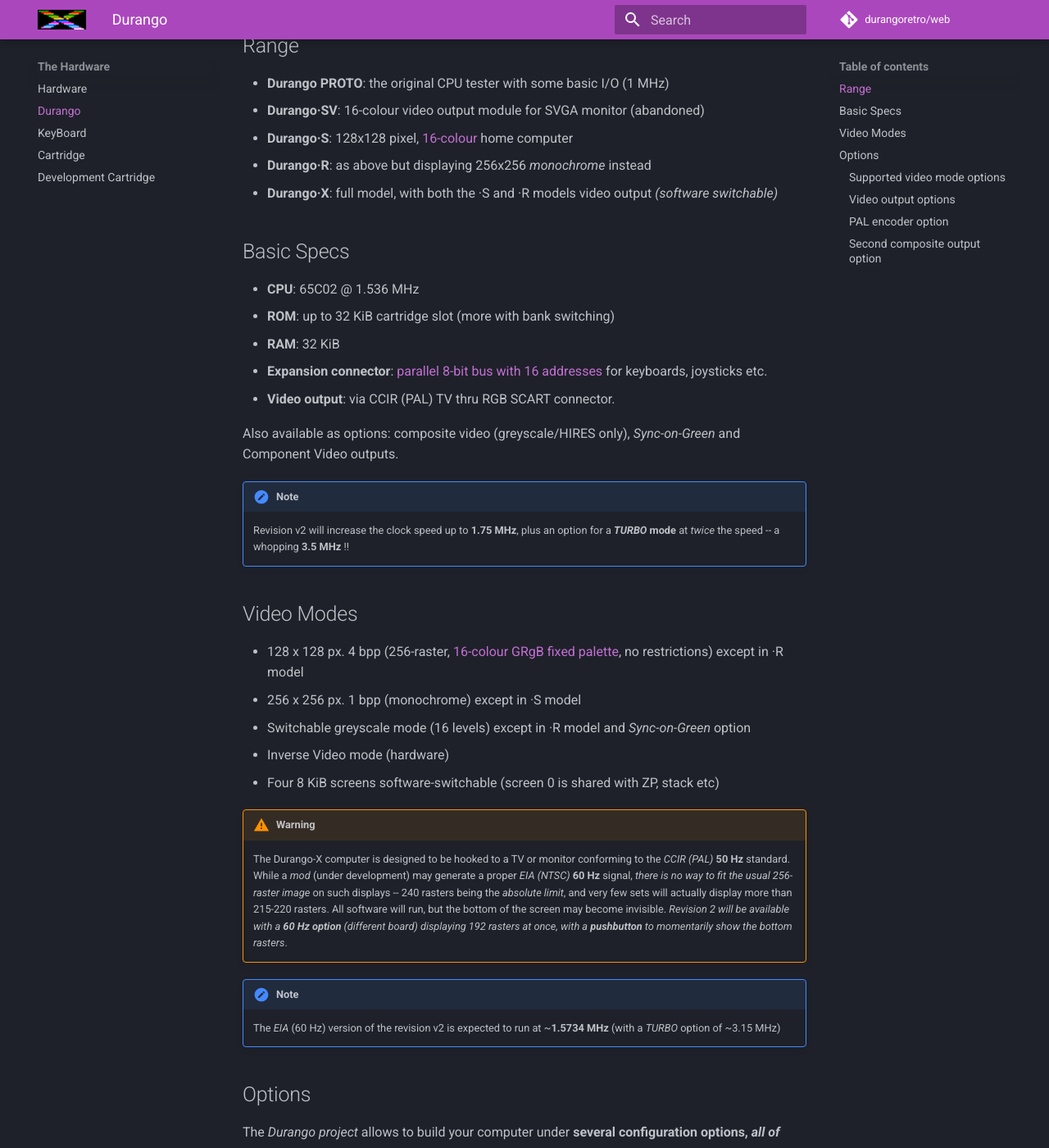
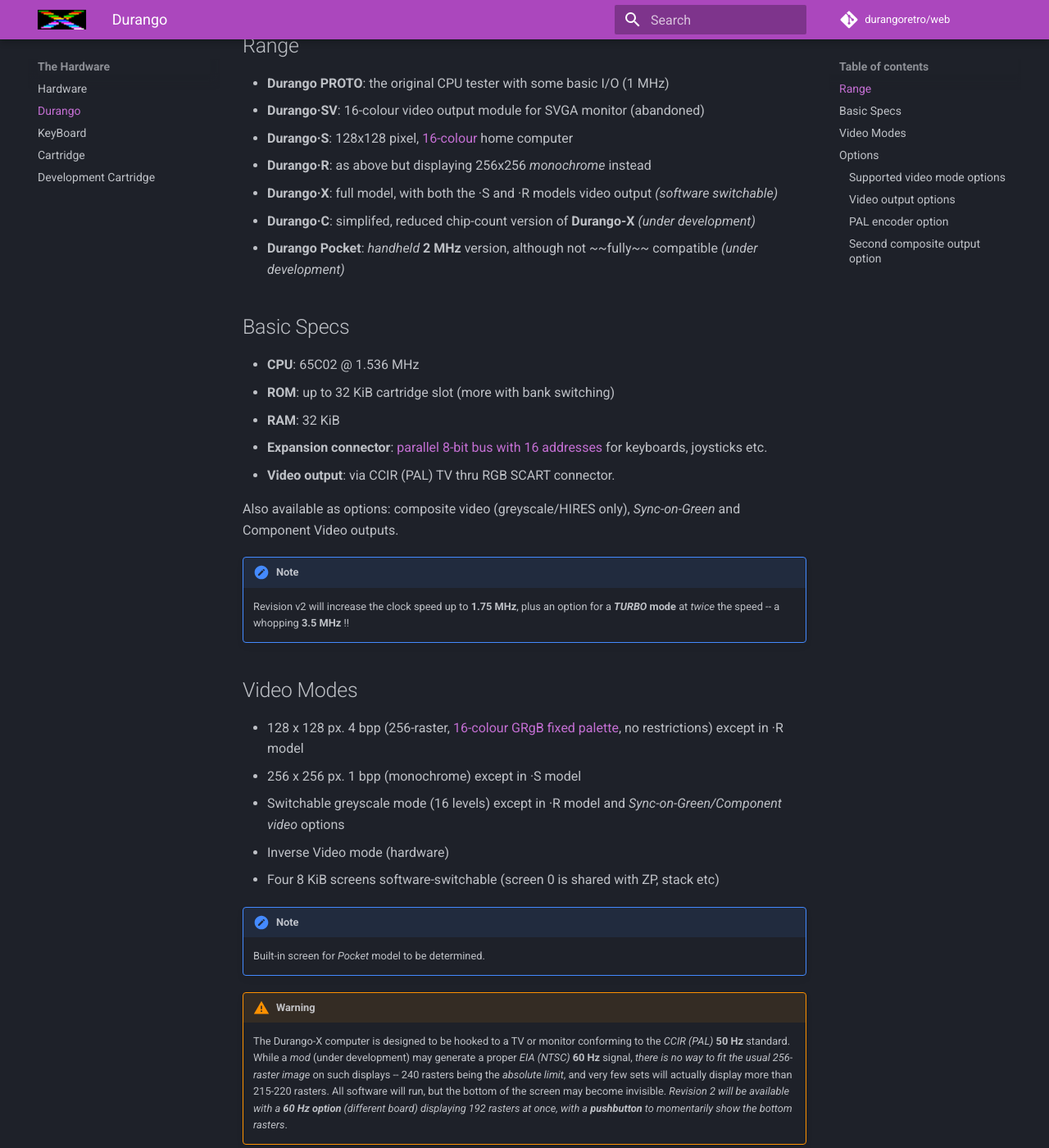
Before and after one commit to durangoretro/web, an MkDocs documentation site: the page built from docs/hardware/durango.md, in a window 1280 px wide and 1400 px high, scrolled down 687 px. Shown: the whole window at 82% size. Built offline with MkDocs 1.6.1 and Material for MkDocs 9.7.7, drawn with Linux system fonts in a browser that asks for light colours; comment, search, counter and statistics services are not loaded; some of the changed text lies outside the part shown.

Commit message:
introduce Pocket and C models

```diff
--- a/docs/hardware/durango.md
+++ b/docs/hardware/durango.md
@@ -16,6 +16,8 @@
 * **Durango·S**: 128x128 pixel, [16-colour](palette.md) home computer
 * **Durango·R**: as above but displaying 256x256 _monochrome_ instead
 * **Durango·X**: full model, with both the ·S and ·R models video output _(software switchable)_
+* **Durango·C**: simplifed, reduced chip-count version of **Durango-X** _(under development)_
+* **Durango Pocket**: _handheld_ **2 MHz** version, although not ~~fully~~ compatible _(under development)_
 
 ## Basic Specs
 
@@ -35,9 +37,13 @@
 
 * 128 x 128 px. 4 bpp (256-raster, [16-colour GRgB fixed palette](palette.md), no restrictions) except in ·R model
 * 256 x 256 px. 1 bpp (monochrome) except in ·S model
-* Switchable greyscale mode (16 levels) except in ·R model and _Sync-on-Green_ option
+* Switchable greyscale mode (16 levels) except in ·R model and _Sync-on-Green/Component video_ options
 * Inverse Video mode (hardware)
 * Four 8 KiB screens software-switchable (screen 0 is shared with ZP, stack etc)
+
+!!! note
+
+	Built-in screen for _Pocket_ model to be determined.
 
 !!! warning
 
@@ -77,7 +83,7 @@
 
 !!! bug
 
-	The **PAL encoder** option was an afterthought, thus _picture quality may be poor_ or, on some devices, may not display any colour at all. _This will be **deprecated** on revision 2 of the board_.
+	The **PAL encoder** option was an afterthought, thus _picture quality may be poor_ or, on some devices, may not display any colour at all. _This has been **deprecated** on revision 2 of the board_.
 
 ### Second composite output option
 
```
Also changed, not shown: other parts of docs/hardware/durango.md (+1 -1 lines).
